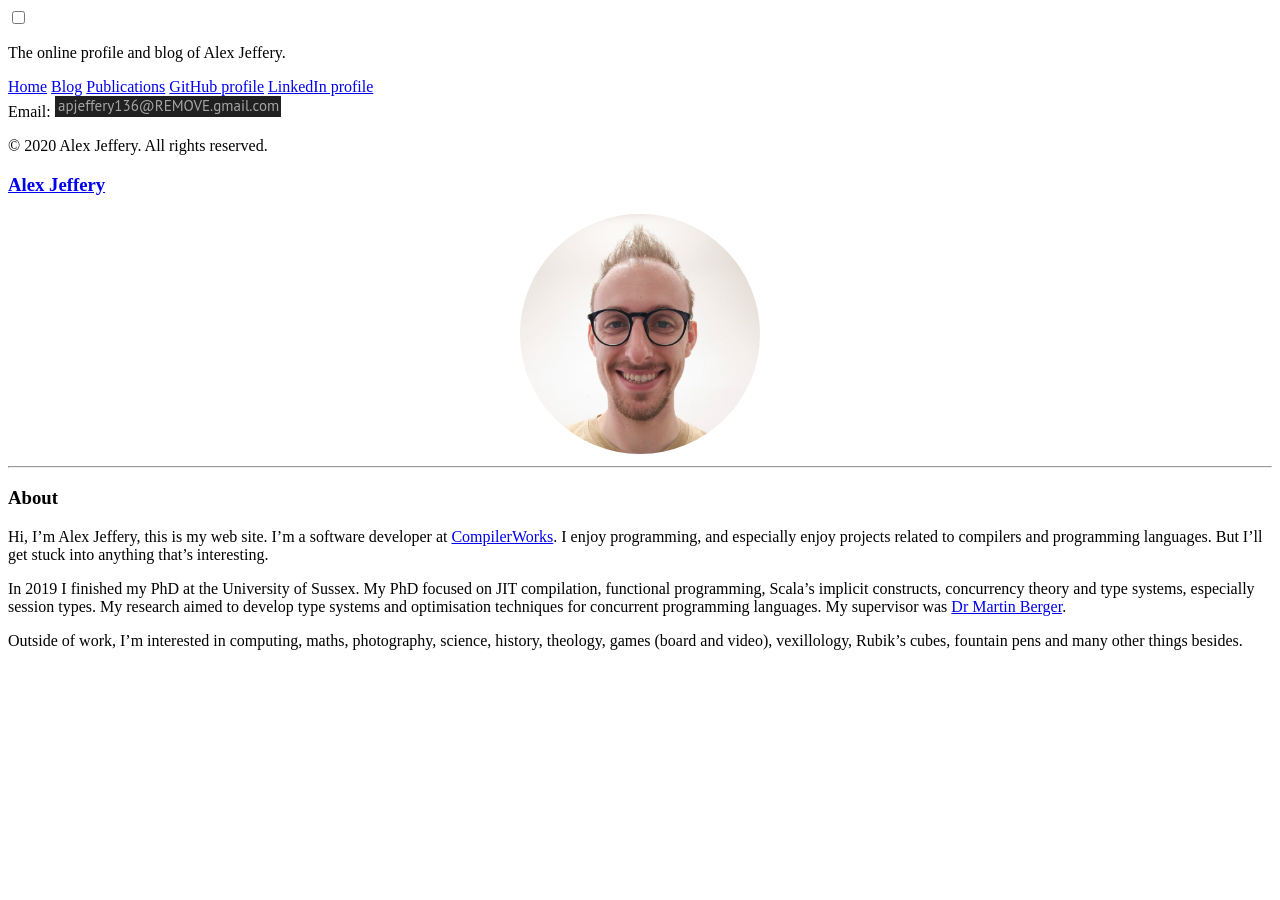
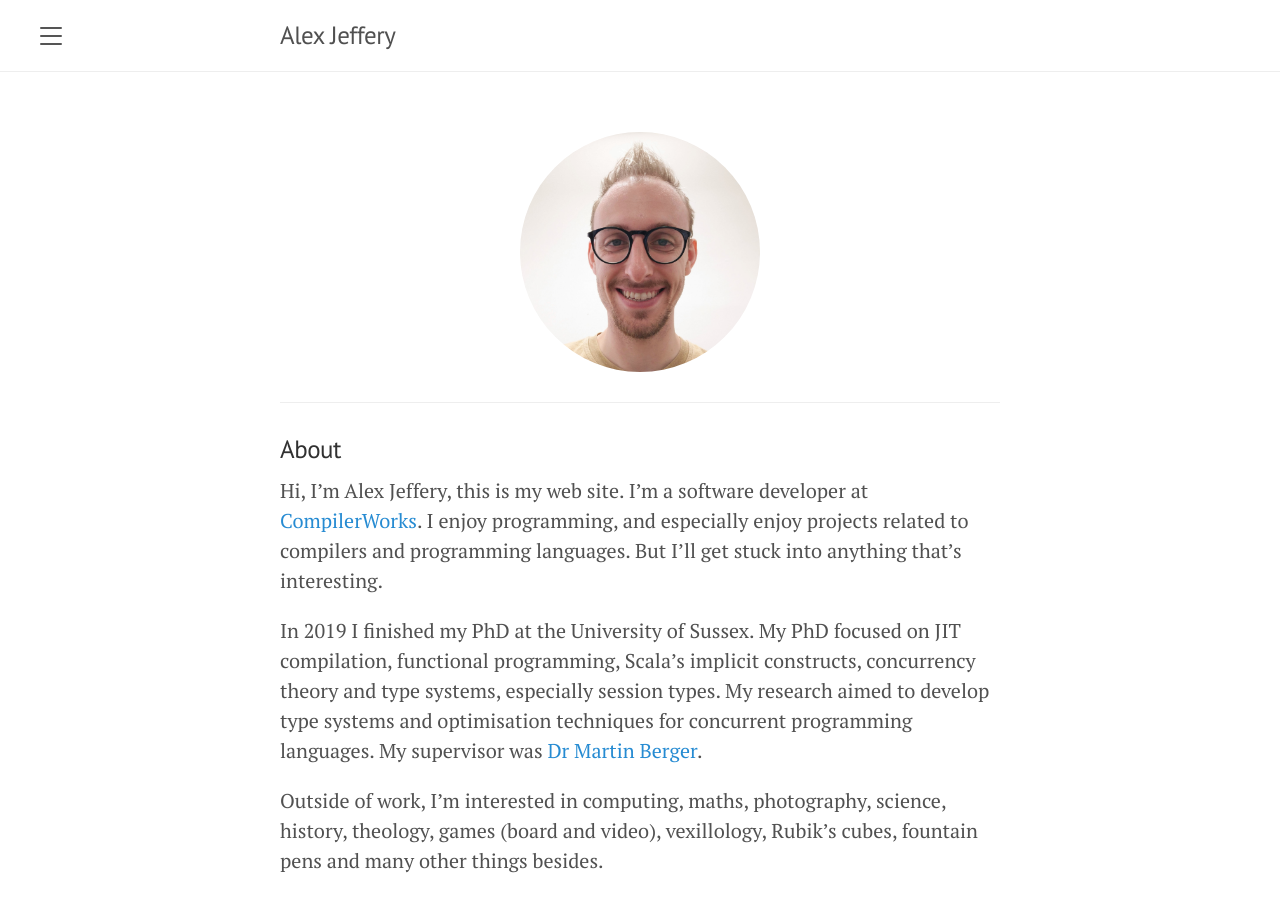
Before and after one commit to alexj136/alexj136.github.io, a Jekyll site: the page built from index.md, in a window 1280 px wide. Built offline with Jekyll 4.4.1, drawn with Linux system fonts in a browser that asks for light colours.

Commit message:
Another attempt to fix style on GH pages.

```diff
--- a/_config.yml
+++ b/_config.yml
@@ -2,7 +2,7 @@
 title:               Alex Jeffery
 tagline:             ''
 description:         'The online profile and blog of Alex Jeffery.'
-url:                 alexjeffery.net
+url:                 https://alexjeffery.net
 baseurl:             ''
 paginate:            5
 permalink:           pretty
@@ -10,7 +10,7 @@ permalink:           pretty
 # About/contact
 author:
   name:              Alex Jeffery
-  url:               alexjeffery.net
+  url:               https://alexjeffery.net
 
 include:
   - images
--- a/_includes/head.html
+++ b/_includes/head.html
@@ -16,9 +16,9 @@
   <link rel="canonical" href="{{ page.url | absolute_url }}">
   {% endif %}
 
-  <link rel="stylesheet" href="{{ 'public/css/poole.css' | absolute_url }}">
-  <link rel="stylesheet" href="{{ 'public/css/syntax.css' | absolute_url }}">
-  <link rel="stylesheet" href="{{ 'public/css/lanyon.css' | absolute_url }}">
+  <link rel="stylesheet" href="{{ '/public/css/poole.css' | absolute_url }}">
+  <link rel="stylesheet" href="{{ '/public/css/syntax.css' | absolute_url }}">
+  <link rel="stylesheet" href="{{ '/public/css/lanyon.css' | absolute_url }}">
   <link rel="stylesheet" href="https://fonts.googleapis.com/css?family=PT+Serif:400,400italic,700%7CPT+Sans:400">
 
   <!--<link rel="apple-touch-icon-precomposed" sizes="144x144" href="{{ '/public/apple-touch-icon-precomposed.png' | absolute_url }}">-->
```
